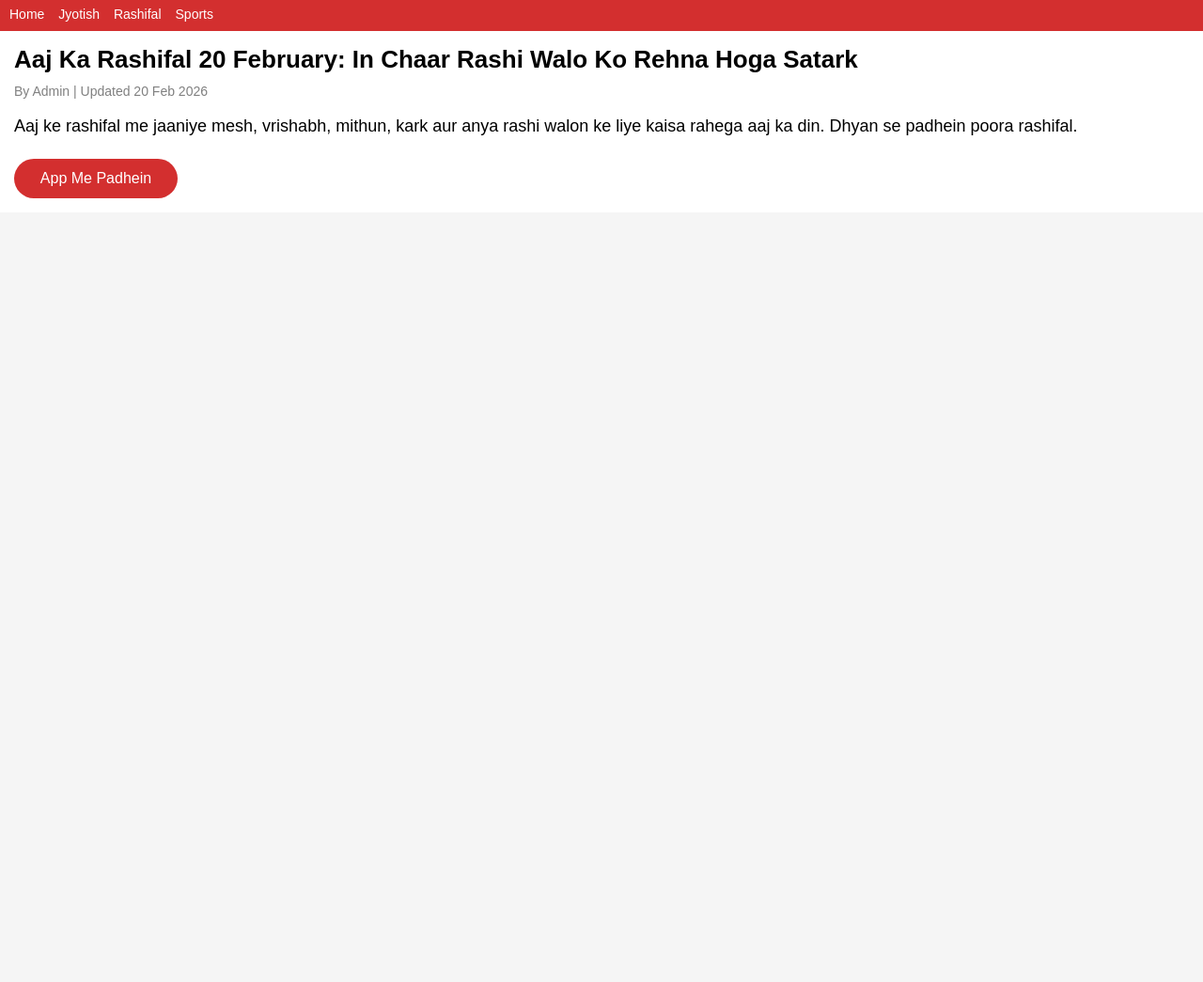
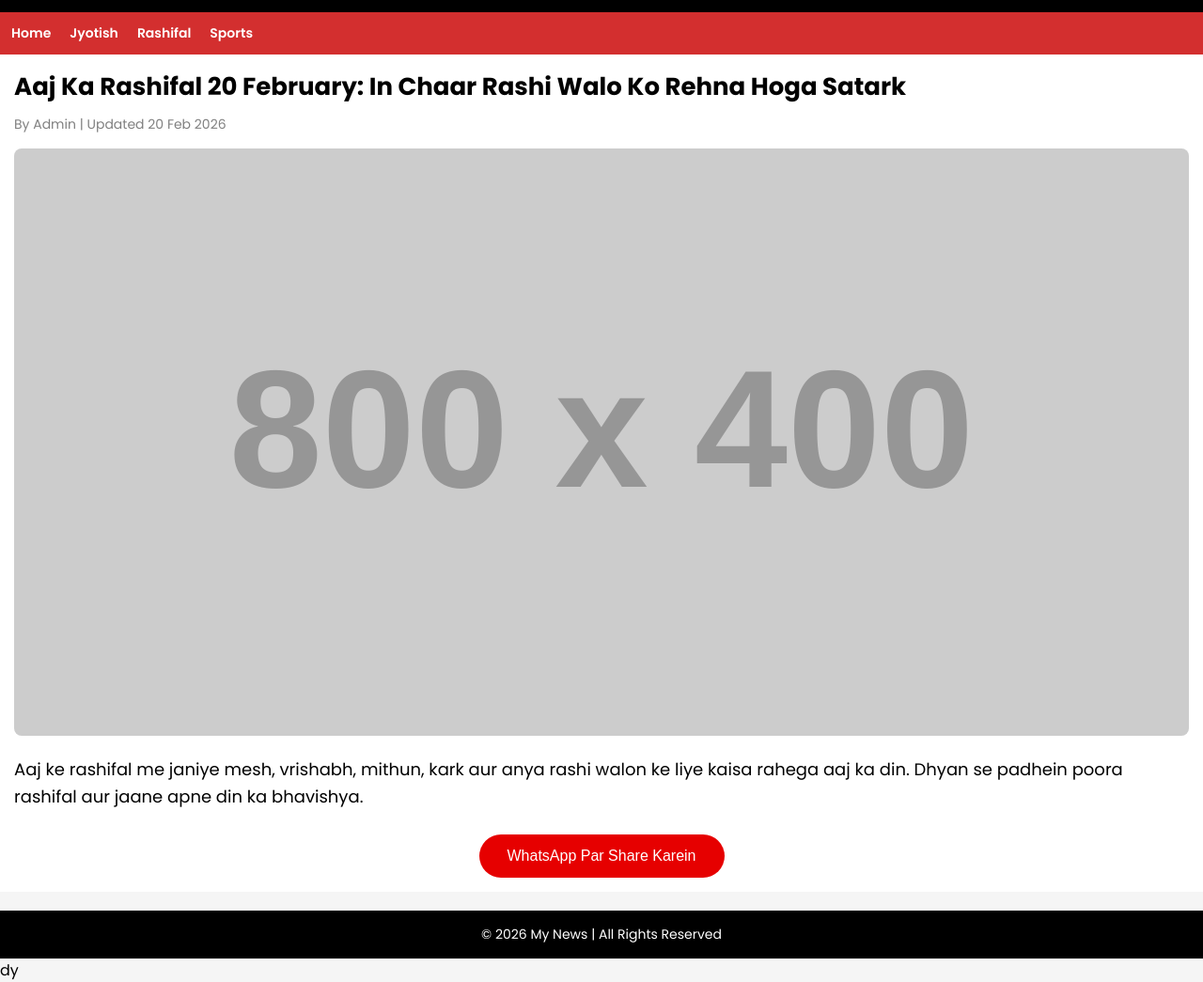
Before and after one commit to subarnadeherisubarnadeheri-crypto/subarnadeherisubarnadeheri-crypto.github.io, a plain HTML site: page index.html in a window 1280 px wide. Shown: the part 65-1110 px from the top of the page at 94% size. Before the commit the page ends 800 px from the top, so only its background shows below. Drawn offline with Linux system fonts and the light colour scheme; placeholder pictures from the web are drawn by us.

Commit message:
Update index.html

```diff
--- a/index.html
+++ b/index.html
@@ -2,29 +2,36 @@
 <html>
 <head>
 <meta name="viewport" content="width=device-width, initial-scale=1.0">
-<title>Daily News</title>
+<title>My News</title>
+
+<link href="https://fonts.googleapis.com/css2?family=Poppins:wght@400;600;700&display=swap" rel="stylesheet">
 
 <style>
 body{
   margin:0;
-  font-family: Arial, sans-serif;
+  font-family: 'Poppins', sans-serif;
   background:#f5f5f5;
 }
 
 .header{
   background:#000;
   color:white;
-  padding:15px;
+  padding:18px;
   font-size:28px;
-  font-weight:bold;
+  font-weight:700;
 }
 
 .nav{
   background:#d32f2f;
-  padding:10px;
+  padding:12px;
+  display:flex;
+  gap:20px;
+}
+
+.nav a{
   color:white;
-  display:flex;
-  gap:15px;
+  text-decoration:none;
+  font-weight:600;
   font-size:14px;
 }
 
@@ -35,7 +42,7 @@ body{
 
 .title{
   font-size:26px;
-  font-weight:bold;
+  font-weight:700;
   margin-bottom:10px;
 }
 
@@ -45,35 +52,58 @@ body{
   margin-bottom:15px;
 }
 
-.summary{
+.content{
   font-size:18px;
   line-height:1.6;
 }
 
-.button{
+.news-image{
+  width:100%;
+  border-radius:8px;
+  margin-bottom:15px;
+}
+
+.share-btn{
+  text-align:center;
+  margin-top:25px;
+}
+
+.share-btn button{
+  background:#e60000;
+  color:white;
+  padding:14px 30px;
+  border:none;
+  border-radius:30px;
+  font-size:16px;
+  cursor:pointer;
+}
+
+.footer{
+  background:#000;
+  color:white;
+  text-align:center;
+  padding:15px;
   margin-top:20px;
-  background:#d32f2f;
-  color:white;
-  padding:12px;
-  text-align:center;
-  border-radius:25px;
-  width:150px;
+  font-size:14px;
 }
 </style>
 </head>
 
 <body>
 
-<div class="header">My News</div>
+<div class="header">
+My News
+</div>
 
 <div class="nav">
-  <div>Home</div>
-  <div>Jyotish</div>
-  <div>Rashifal</div>
-  <div>Sports</div>
+<a href="#">Home</a>
+<a href="#">Jyotish</a>
+<a href="#">Rashifal</a>
+<a href="#">Sports</a>
 </div>
 
 <div class="container">
+
 <div class="title">
 Aaj Ka Rashifal 20 February: In Chaar Rashi Walo Ko Rehna Hoga Satark
 </div>
@@ -82,13 +112,24 @@ body{
 By Admin | Updated 20 Feb 2026
 </div>
 
-  <div class="summary">
-    Aaj ke rashifal me jaaniye mesh, vrishabh, mithun, kark aur anya rashi
-    walon ke liye kaisa rahega aaj ka din. Dhyan se padhein poora rashifal.
+<img src="https://via.placeholder.com/800x400" class="news-image">
+
+<div class="content">
+Aaj ke rashifal me janiye mesh, vrishabh, mithun, kark aur anya rashi walon ke liye kaisa rahega aaj ka din.
+Dhyan se padhein poora rashifal aur jaane apne din ka bhavishya.
 </div>
 
-  <div class="button">App Me Padhein</div>
+<div class="share-btn">
+<a href="https://wa.me/?text=https://subarnadeherisubarnadeheri-crypto.github.io/" target="_blank">
+<button>WhatsApp Par Share Karein</button>
+</a>
+</div>
+
+</div>
+
+<div class="footer">
+© 2026 My News | All Rights Reserved
 </div>
 
 </body>
-  </html>
+</html>dy
```
Lines whose indentation alone changed are shown as unchanged.
